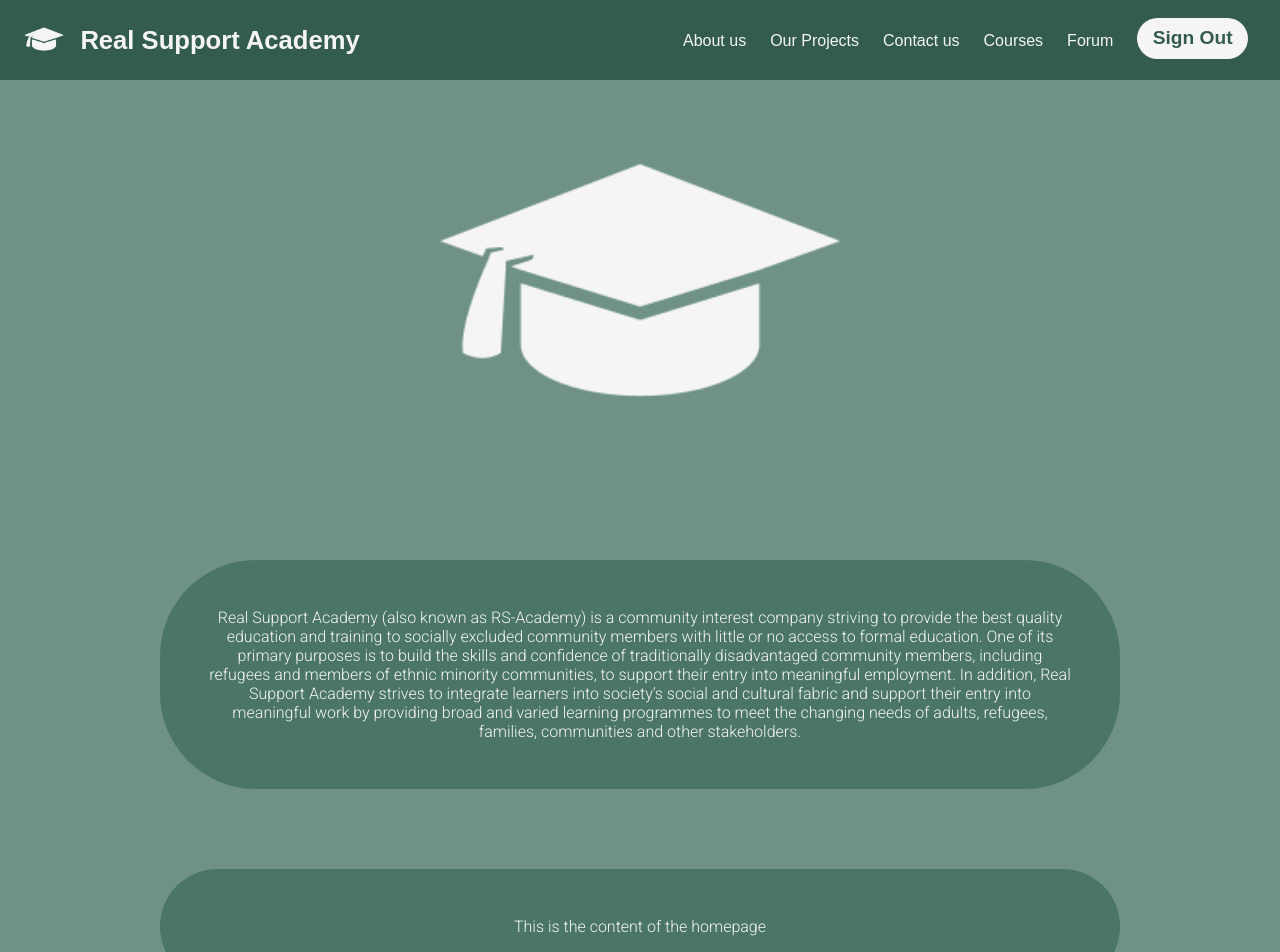
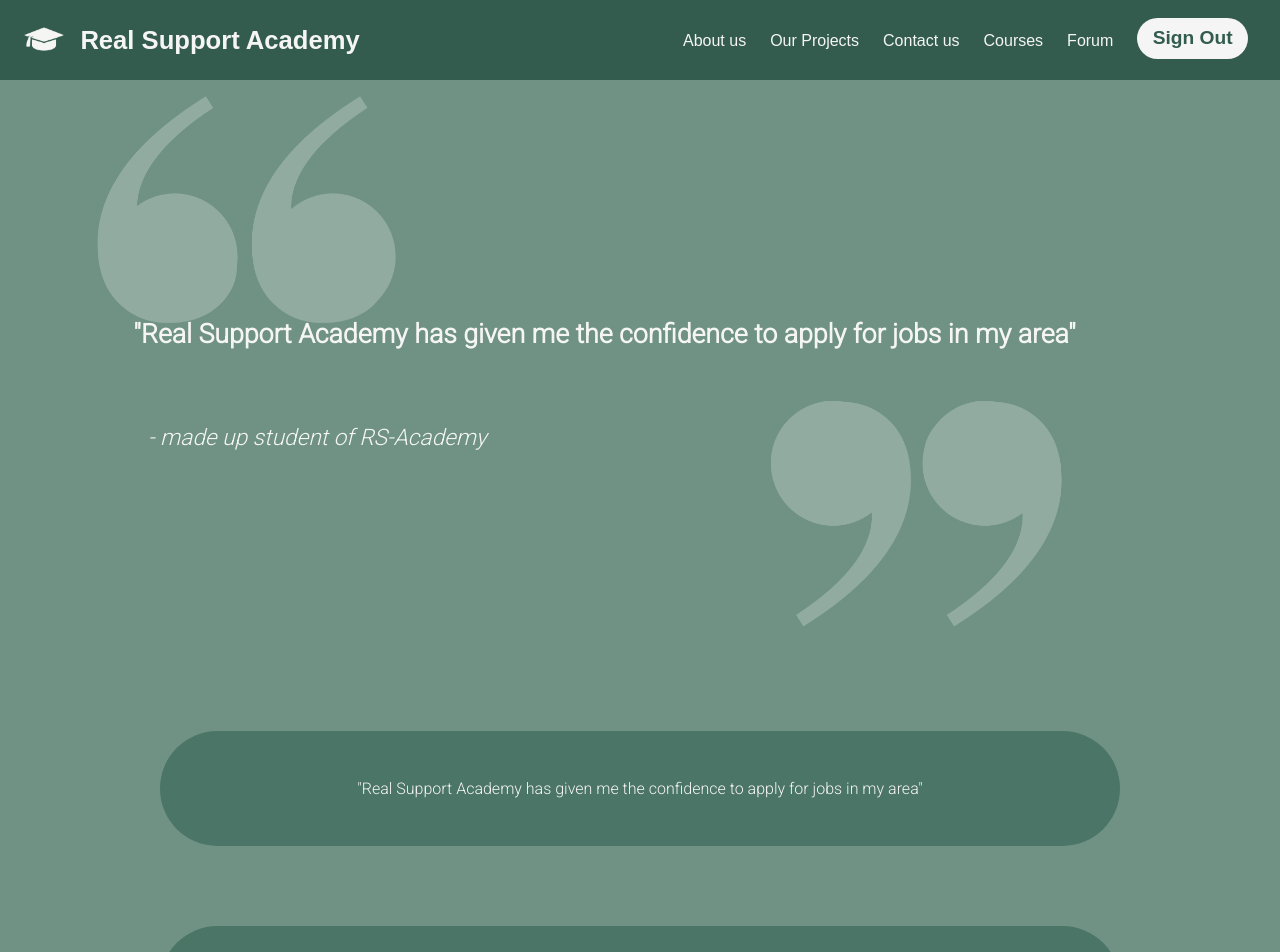
Before and after one commit to amber-02/rs-academy, a React (Create React App) app: page / in a window 1280 px wide. Shown: the top 952 px of the page. Built offline with nearby package versions, Linux system fonts and the light colour scheme.

Commit message:
homepage

```diff
--- a/src/components/HomePage.css
+++ b/src/components/HomePage.css
@@ -78,3 +78,29 @@ body {
     font-size: 2em;
     color: whitesmoke;
   }
+
+  .quotations{
+    width: 90%;
+    opacity: 25%;
+  }
+
+.firsttext {
+  position: absolute;
+  color: whitesmoke;
+  margin-top: -12.5em;
+  margin-left: 2em;
+  font-size: 20pt;
+  font-weight: bold;
+  font-style: bold;
+  font-family: Roboto;
+}
+
+.littletext {
+  position: absolute;
+  color: whitesmoke;
+  margin-top: -10em;
+  margin-left: 3em;
+  font-size: 17pt;
+  font-style: italic;
+  font-family: Roboto;
+}
--- a/src/components/HomePage.jsx
+++ b/src/components/HomePage.jsx
@@ -4,13 +4,14 @@ const HomePage = () => {
   return (
     <>
       <div className='content'>
-          <div className = 'divstuff'>
-            <img className='rs-logo' src='logo-cap.png' alt="rs-logo"></img>
-          </div>
-          <p className='content-text'>Real Support Academy (also known as RS-Academy) is a community interest company striving to provide the best quality education and training to socially excluded community members with little or no access to formal education. One of its primary purposes is to build the skills and confidence of traditionally disadvantaged community members, including refugees and members of ethnic minority communities, to support their entry into meaningful employment. In addition, Real Support Academy strives to integrate learners into society’s social and cultural fabric and support their entry into meaningful work by providing broad and varied learning programmes to meet the changing needs of adults, refugees, families, communities and other stakeholders.</p>
-          <p className='content-text'>This is the content of the homepage</p>
-          <p className='content-text'>This is the content of the homepage</p>
-          <p className='content-text'>This is the content of the homepage</p>
+        {/* <div className = 'divstuff'> */}
+          <img className='quotations' src='speechmarks.png' alt="speechmarks"></img>
+          <p className='firsttext'>"Real Support Academy has given me the confidence to apply for jobs in my area"</p>
+          <p className='littletext'>- made up student of RS-Academy</p>
+        {/* </div> */}
+          <p className='content-text'>"Real Support Academy has given me the confidence to apply for jobs in my area"</p>
+          <p className='content-text'>"This is a testimonial from a student"</p>
+          <p className='content-text'>"I love RS-Academy!!"</p>
       </div>
     </>
   )
--- a/src/components/navbar/SignIn.jsx
+++ b/src/components/navbar/SignIn.jsx
@@ -20,12 +20,12 @@ const SignIn = ({setUserData, userData, setSignIn}) => {
             }
             signInWithEmailAndPassword(authInstance, email, password)
             .then((userCredentials) => {
-                console.log('succesfull login')
+                console.log('successful login')
                 console.log(userCredentials);
-                window.alert('successfull login')
+                window.alert('successful login')
                 setSignIn(true);
             }).catch((error) => {
-                console.log('unsuccesfull login')
+                console.log('unsuccessful login')
                 window.alert('error logging in')
 
                 console.log(error);
@@ -40,7 +40,7 @@ const SignIn = ({setUserData, userData, setSignIn}) => {
             <div>
             <p>Account type: {accountType}</p>
             <select required name='teaching-method' onChange={(e) => setType(e.target.value)}>
-                <option value =''>Select Account Type</option>
+                <option value ='' >Select Account Type</option>
                 <option value='student' >Student</option>
                 <option value='organiser'>Organiser</option>
             </select>
```
Also changed, not shown: public/speechmarks.png (added).
